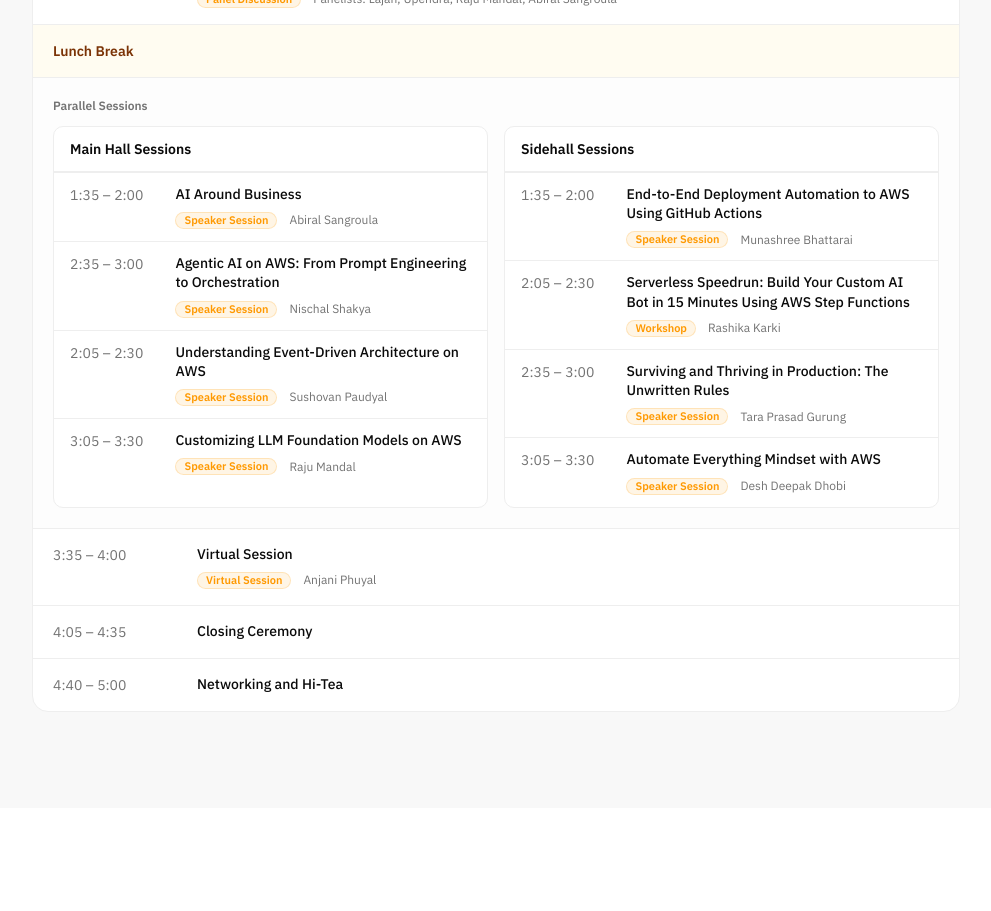
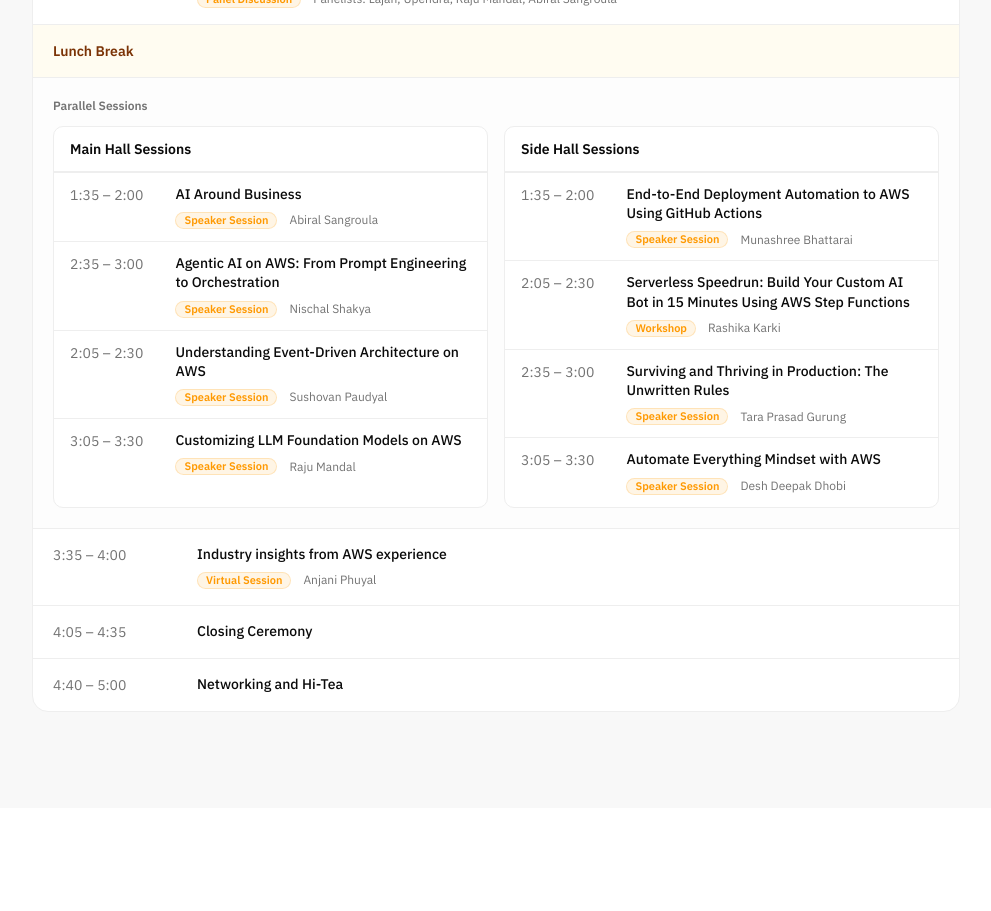
Before and after one commit to SuzalShrestha/aws-scd, a Next.js app: page / in a window 1280 px wide. Shown: the part 6540-7451 px from the top of the page, without its empty margins (144-1135 px from the left). Built offline with nearby package versions, Linux system fonts and the light colour scheme; no server answers.

Commit message:
fix schedule anjani

```diff
--- a/src/constants/Schedules.ts
+++ b/src/constants/Schedules.ts
@@ -99,7 +99,7 @@
                 {
                     id: 'virtual-session',
                     time: '3:35 – 4:00',
-                    topic: 'Virtual Session',
+                    topic: 'Industry insights from AWS experience',
                     type: 'Virtual Session',
                     speaker: 'Anjani Phuyal',
                 },
@@ -151,7 +151,7 @@
             ],
         },
         side: {
-            title: 'Sidehall Sessions',
+            title: 'Side Hall Sessions',
             items: [
                 {
                     id: 'gh-actions-deployment',
```
